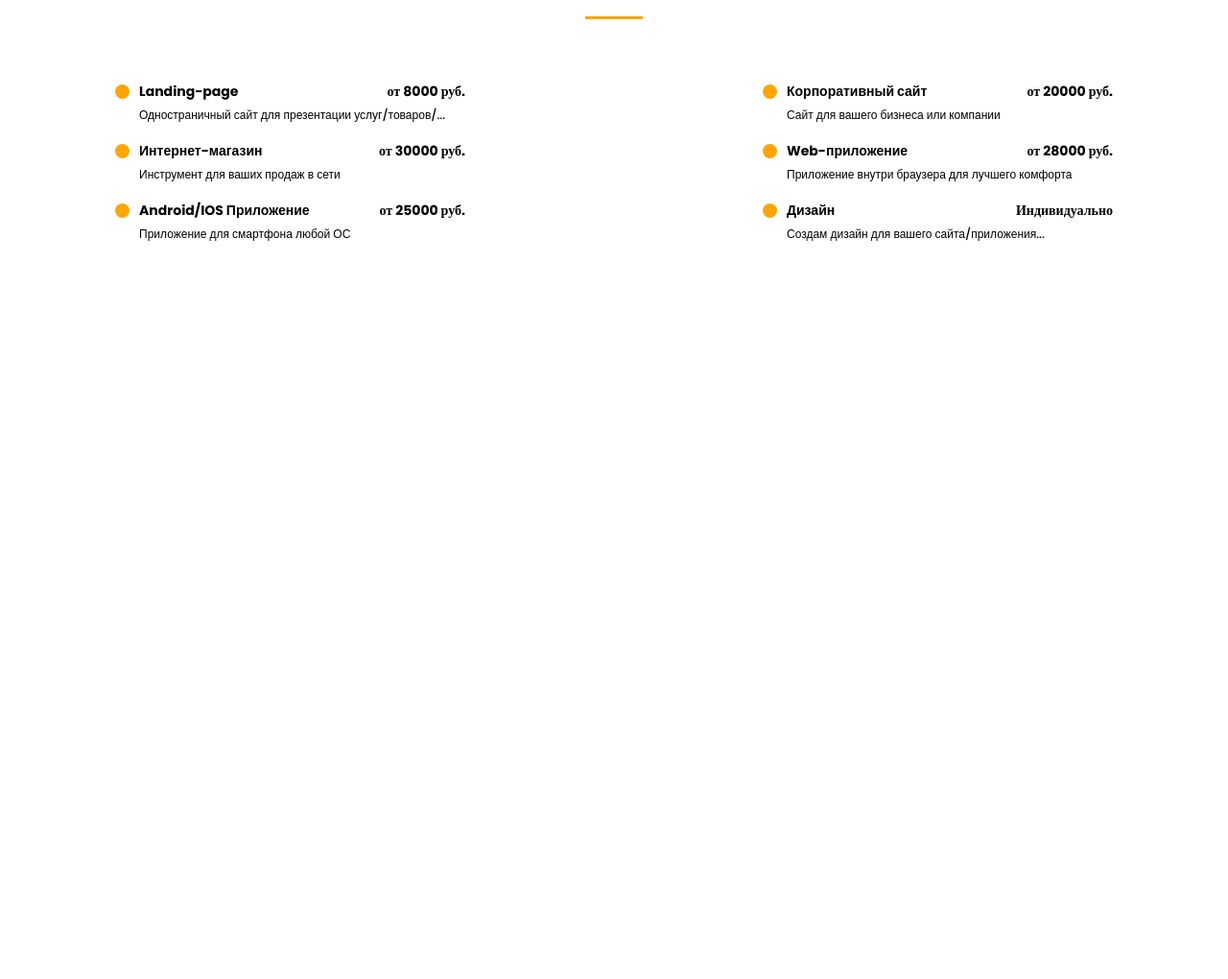
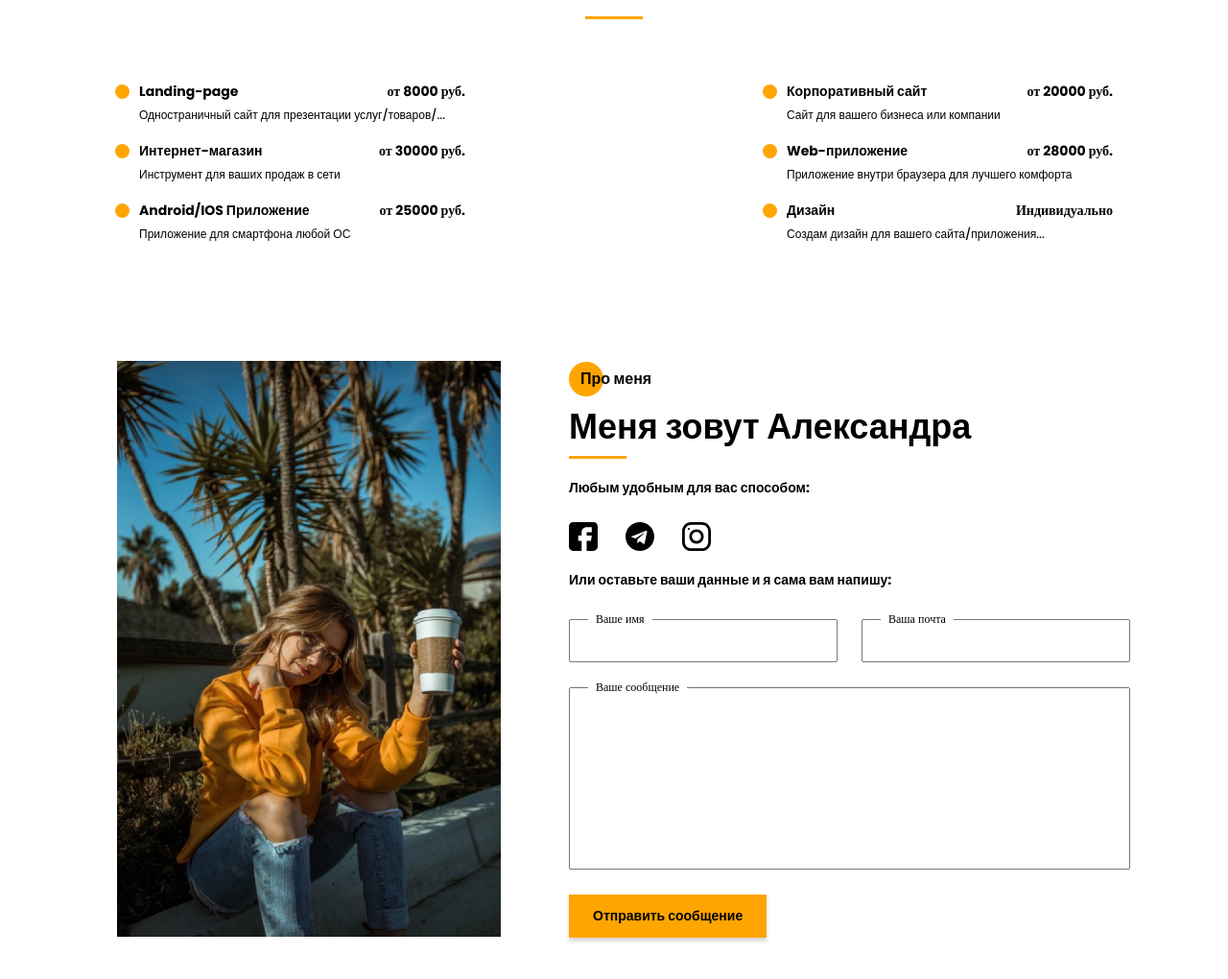
Before and after one commit to Swarle/Portfolio_Practise_Project, a plain HTML site: page src/index.html in a window 1280 px wide. Shown: the part 4181-5201 px from the top of the page at 96% size. Before the commit the page ends 4437 px from the top, so only its background shows below. Drawn offline with nearby package versions, Linux system fonts and the light colour scheme; files that its build step writes are made by us from their sources; files whose address does not match are found by name.

Commit message:
Added contacts section

```diff
--- a/src/index.html
+++ b/src/index.html
@@ -438,7 +438,50 @@
             </div>
         </div>
     </section>
-
+    <section class="contacts">
+        <div class="container">
+            <div class="contacts__wrapper">
+                <div class="contacts__photo">
+                    <img src="img/main_photo.jpg" alt="">
+                </div>
+                <div class="contacts__descr">
+                    <h2 class="title title_fz16 contacts__title">Про меня</h2>
+                    <div class="title">Меня зовут Александра</div>
+                    <div class="devider"></div>
+                    <div class="title title_fz14 contacts__text">Любым удобным для вас способом:</div>
+                    <div class="contacts__social">
+                        <a href="#" class="contacts__link">
+                            <img src="icons/social/facebook.svg" alt="facebook">
+                        </a>
+                        <a href="#" class="contacts__link">
+                            <img src="icons/social/telegram.svg" alt="telegram">
+                        </a>
+                        <a href="#" class="contacts__link">
+                            <img src="icons/social/instagram.svg" alt="instagram">
+                        </a>
+                    </div>
+                    <div class="title title_fz14 contacts__text">Или оставьте ваши данные и я сама вам напишу:</div>
+                    <form action="#" class="contacts__form">
+                        <div class="contacts__input">
+                            <input name="name" type="text">
+                            <label for="name">Ваше имя</label>
+                        </div>
+                        <div class="contacts__input">
+                            <input name="email" type="email">
+                            <label for="email">Ваша почта</label>
+                        </div>
+                        <div class="contacts__textarea">
+                            <textarea name="text"></textarea>
+                            <label for="text">Ваше сообщение</label>
+                        </div>
+                        <div>
+                            <button class="btn contacts__btn">Отправить сообщение</button>
+                        </div>
+                    </form>
+                </div>
+            </div>
+        </div>
+    </section>
 
     <script src="js/script.js"></script>
 </body>
--- /dev/null
+++ b/src/sass/blocks/_contacts.scss
@@ -0,0 +1,91 @@
+.contacts{
+    margin: 120px 0 90px 0;
+    &__wrapper{
+        padding: 0 32px 0 52px;
+        display: grid;
+        grid-template-columns: 400px 585px;
+        justify-content: space-between;
+    }
+    &__title{
+        position: relative;
+        padding-left: 12px;
+        @include before_circle;
+    }
+    &__descr{
+        padding-top: 7px;
+        .devider{
+            margin: 0;
+        }
+    }
+    &__text{
+        margin-top: 20px;
+    }
+    &__social{
+        margin-top: 25px;
+    }
+    &__link{
+        margin-right: 25px;
+        img{
+            width: 30px;
+            height: 30px;
+        }
+        &:first-child{
+            img{
+                transform: rotate(90deg);
+            }
+        }
+    }
+    &__form{
+        margin-top: 30px;
+        display: grid;
+        grid-template-columns: repeat(2, 280px);
+        grid-template-rows: 45px 190px 45px;
+        justify-content: space-between;
+        row-gap: 26px;
+        label{
+            position: absolute;
+            color: #000;
+            background-color: #fff;
+            font-family: Poppins;
+            font-size: 12px;
+            font-weight: 500;
+            top: -9px;
+            left: 20px;
+            margin-bottom: 0;
+            padding: 0 8px;
+            height: 18px;
+        }
+    }
+    &__input{
+        position: relative;
+        input{
+            width: 100%;
+            height: 100%;
+            padding: 0 20px 0 20px;
+            color: #000;
+            font-family: Poppins;
+            font-size: 12px;
+            font-weight: 500;
+        }
+    }
+    &__textarea{
+        grid-column: 1 / 3;
+        position: relative;
+        textarea{
+            width: 100%;
+            height: 100%;
+            resize: none;
+            padding: 20px;
+            color: #000;
+            font-family: Poppins;
+            font-size: 12px;
+            font-weight: 500;
+        }
+    }
+    &__btn{
+        border: none;
+        color: #000;
+        font-size: 14px;
+        font-weight: 700;
+    }
+}
--- a/src/sass/style.scss
+++ b/src/sass/style.scss
@@ -26,3 +26,4 @@
 @import 'blocks/skills';
 @import 'blocks/portfolio';
 @import 'blocks/price';
+@import 'blocks/contacts';
```
Also changed, not shown: dist/index.html (+1 -1 lines), dist/css/style.min.css.
